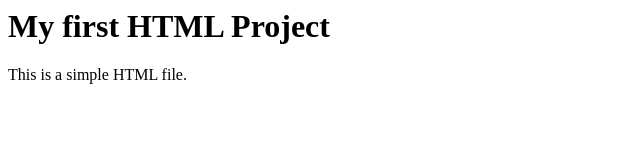
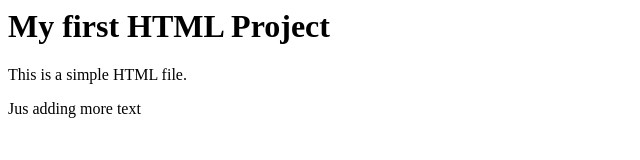
Before and after one commit to syed-45/htmlProj-repo, a plain HTML site: page index.html in a window 1280 px wide. Shown: the whole page, without its empty margins (0-640 px from the left). Drawn offline with Linux system fonts and the light colour scheme.

Commit message:
anotherCommit

```diff
--- a/index.html
+++ b/index.html
@@ -1,2 +1,3 @@
 <h1>My first HTML Project</h1>
 <p>This is a simple HTML file.</p>
+<p>Jus adding more text</p>
```
